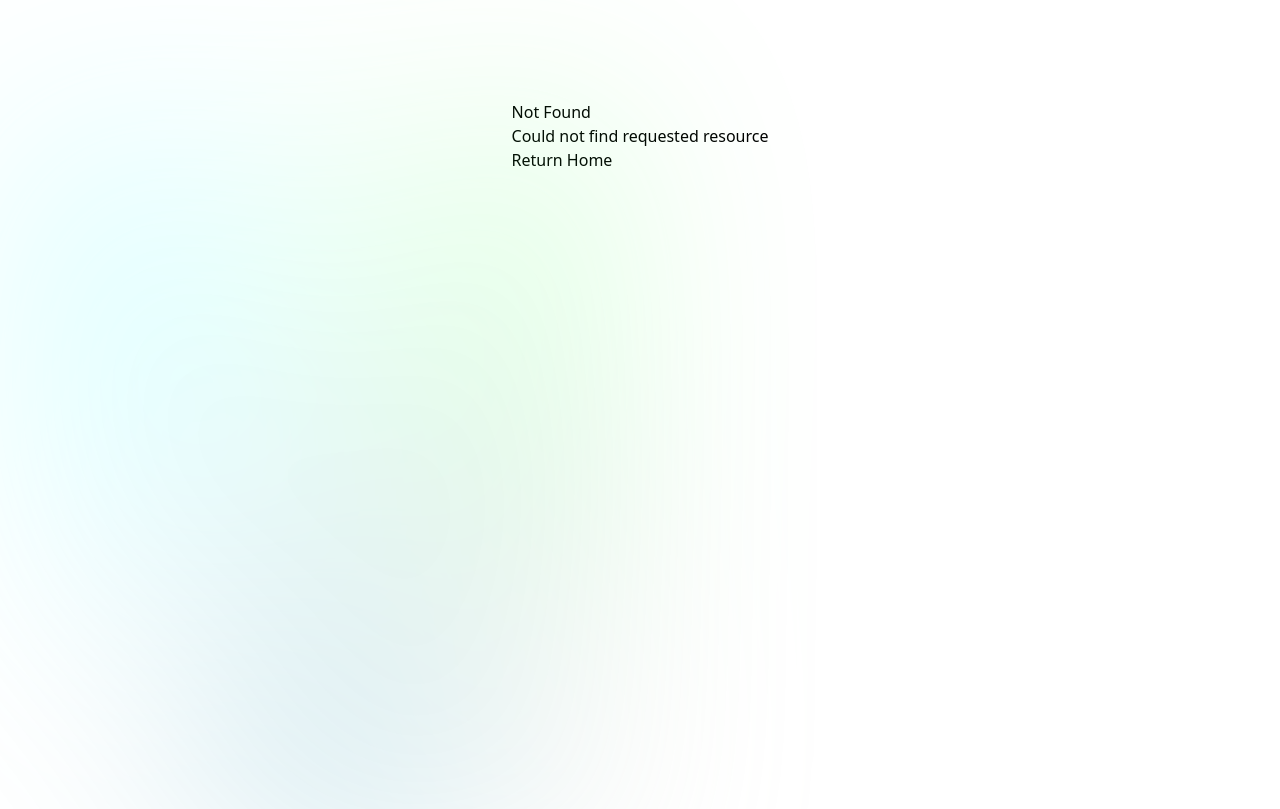
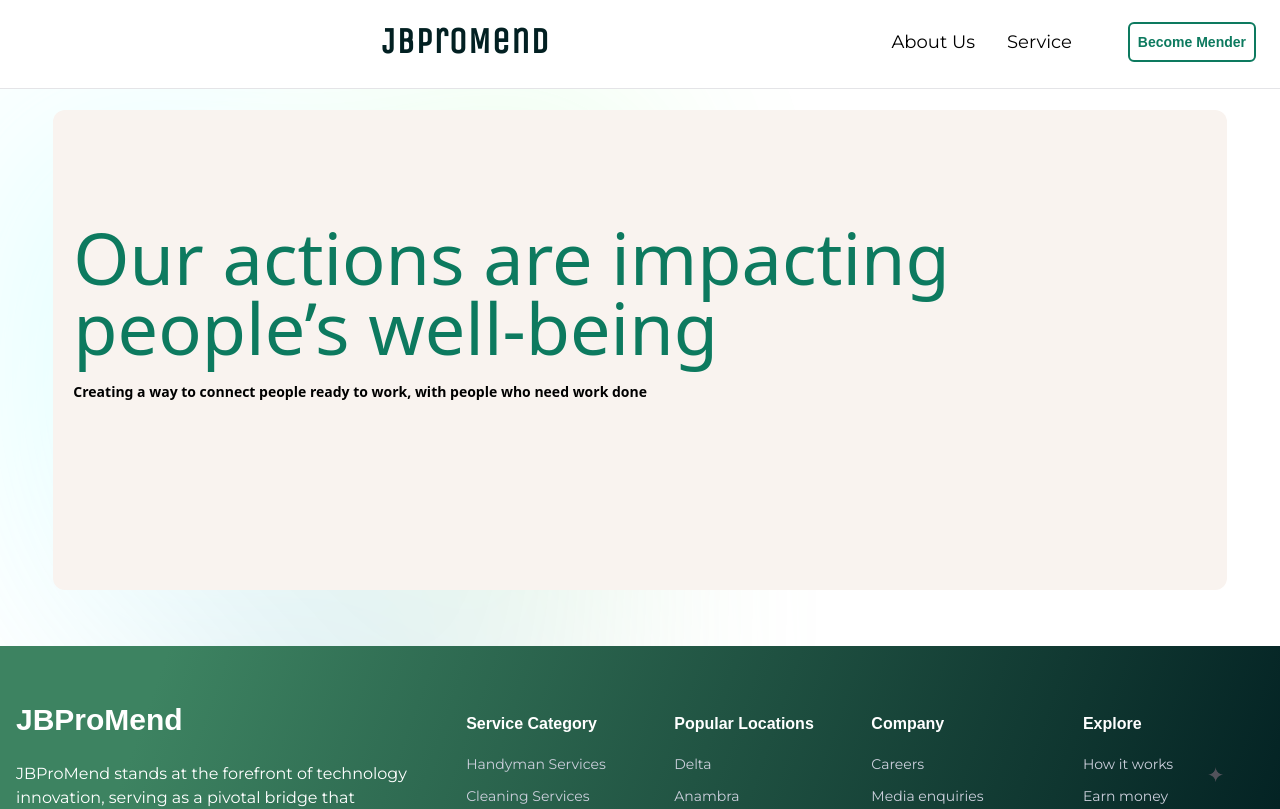
Before and after one commit to Elochukwu3/jb-task-searvice, a Next.js app: page /become-mender in a window 1280 px wide. Before the commit this address had no page. Shown: the top 809 px of the page. Built offline with nearby package versions, Linux system fonts and the light colour scheme; a web font is replaced by a local one.

Commit message:
clean up page

```diff
--- a/app/(company)/(routes)/aboutUs/components/Comp.tsx
+++ b/app/(company)/(routes)/aboutUs/components/Comp.tsx
@@ -2,6 +2,7 @@
 import { AboutConnector, AboutLi } from "../style";
 import Svg from "./Svg";
 import { cn } from "@lib/utils";
+
 const Comp = ({reverse}:{reverse?: boolean}) => {
   return (
     <div className={cn( "md:w-[92%] w-[95.99%] px-1 mx-auto  font-manrope")}>
--- /dev/null
+++ b/app/(company)/(routes)/become-mender/page.tsx
@@ -0,0 +1,28 @@
+import { Metadata } from 'next'
+import Image from 'next/image';
+import React from 'react';
+import { AboutHero } from '../aboutUs/style';
+
+
+
+export const metadata:Metadata = {
+    title: 'About us | JBpromend NG',
+    description: 'ask about our product',
+}
+const page = () => {
+  return (
+    <section className='max-w-7xl mx-auto space-y-10 pesp'>
+      <AboutHero>
+      <div className='flex-1 space-y-5'>
+        <h1 className='text-[72px] font-chela font-bod leading-[70px] pt-8 text-custom-greaner text-balance'>Our actions are impacting people’s well-being</h1>
+        <p className='font-bold text-sm opac ity-40'>Creating a way to connect people ready to work, with people who need work done</p>
+      </div>
+    </AboutHero>
+    {/* <Comp/>
+    <Comp reverse={true}/>
+    <AboutFaq/> */}
+    </section>
+  )
+}
+
+export default page
```
